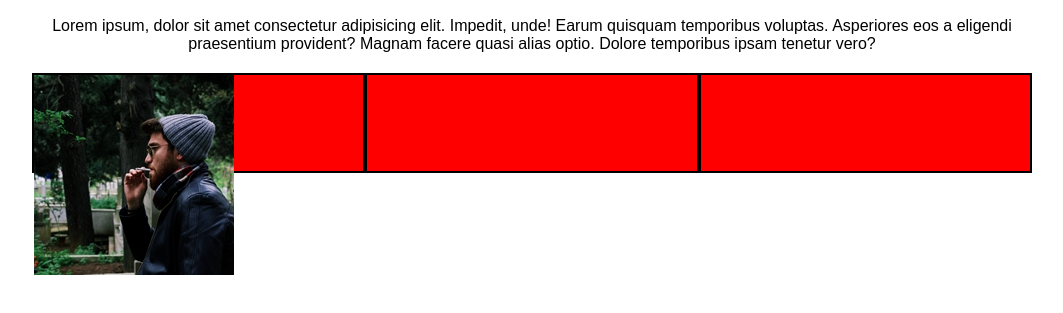
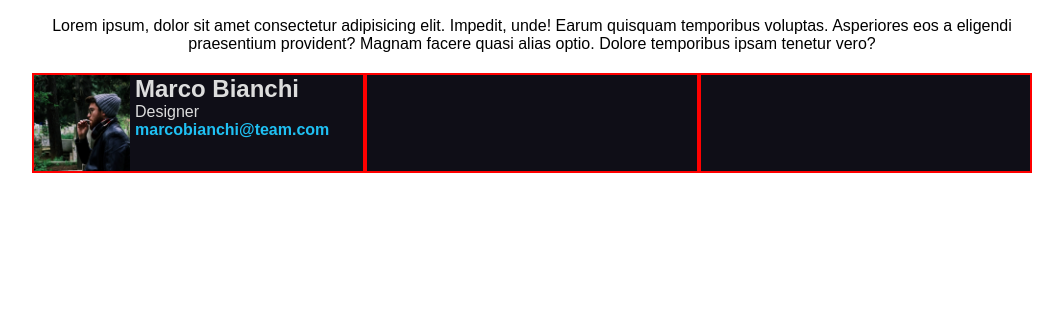
Before and after one commit to MarcosZacarias/html-css-float-cards, a plain HTML site: page index.html in a window 1280 px wide. Shown: the part 103-416 px from the top of the page, without its empty margins (108-1171 px from the left). Drawn offline with Linux system fonts and the light colour scheme.

Commit message:
add content first box

```diff
--- a/CSS/style.css
+++ b/CSS/style.css
@@ -8,6 +8,10 @@
 
 body {
   font-family: Arial, Helvetica, sans-serif;
+}
+
+img {
+  max-height: 100%;
 }
 
 header {
@@ -22,9 +26,13 @@ h1 {
   font-weight: 900;
 }
 
+a {
+  text-decoration: none;
+}
+
 /* Debugs */
 .debug {
-  border: 2px solid black;
+  border: 2px solid red;
 }
 
 /* Utils */
@@ -43,10 +51,24 @@ h1 {
 .box {
   height: 100px;
   width: calc(100% / 3);
-  background-color: red;
+  background-color: #0f0e17;
+  color: #ddd;
   float: left;
 }
 
+.name_box {
+  color: #ddd;
+}
+
+.box > img {
+  float: left;
+  margin: 0 5px 0 0;
+}
+
+.box > a {
+  font-weight: 700;
+  color: #1fc0f3;
+}
 .top_text {
   margin: 20px auto;
   text-align: center;
--- a/index.html
+++ b/index.html
@@ -23,6 +23,9 @@
 
       <div class="box debug">
         <img src="./img/male1.png" alt="Marco Bianchi" />
+        <h2>Marco Bianchi</h2>
+        <p>Designer</p>
+        <a href="#">marcobianchi@team.com</a>
       </div>
 
       <div class="box debug"></div>
```
